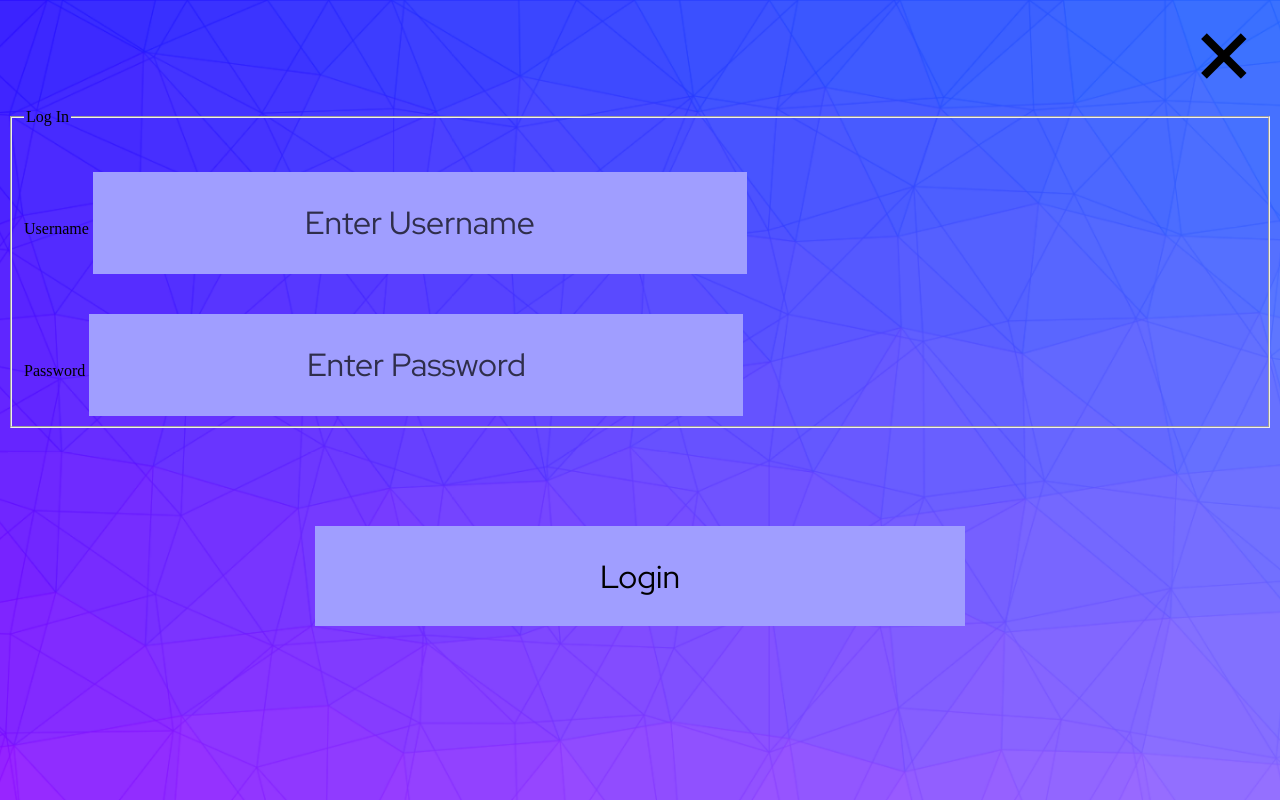
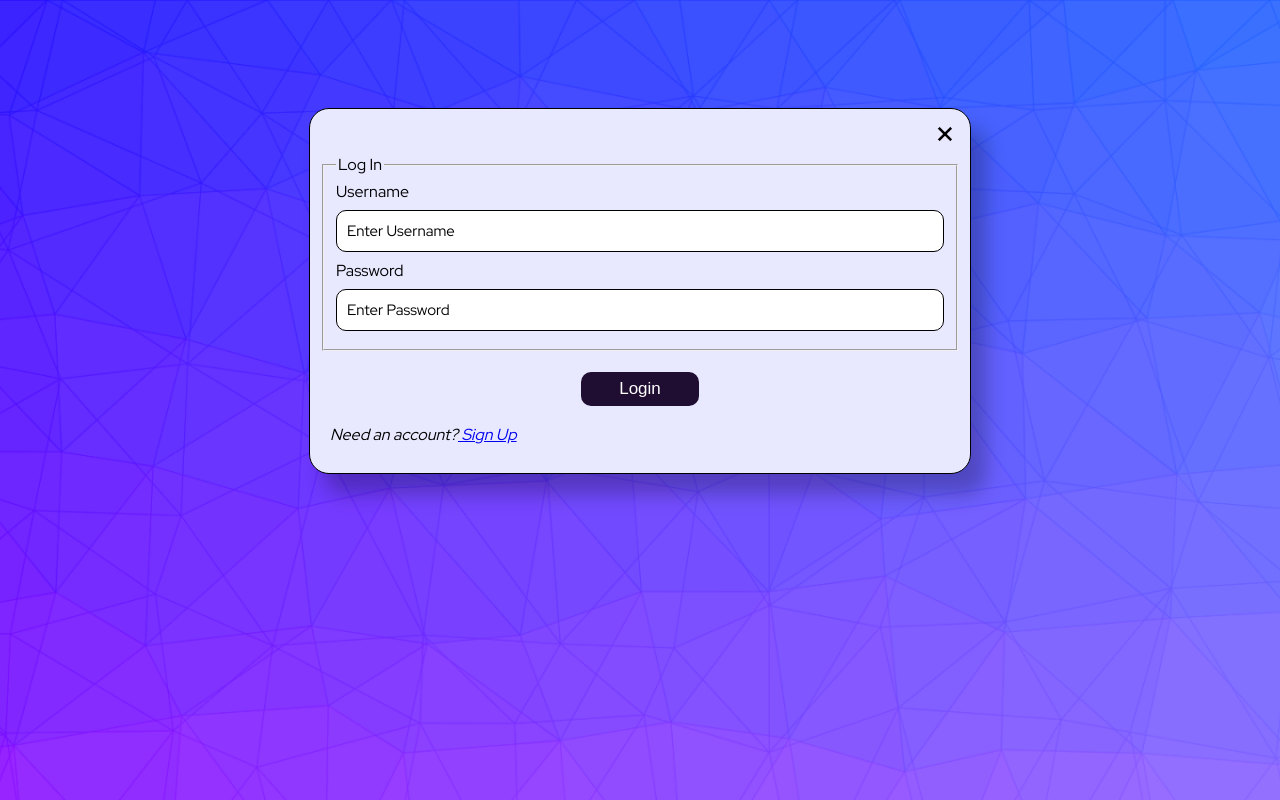
Before and after one commit to TurtleNinja/error404-mood-not-found, a Flask app: page /login in a window 1280 px wide. Run offline with Flask 2, Linux system fonts and the light colour scheme; some web fonts are replaced.

Commit message:
edit login styling and graph

```diff
--- a/flaskr/app.py
+++ b/flaskr/app.py
@@ -70,15 +70,12 @@ def mood_rate():
     if request.method == 'POST':
         rating = request.form['rating']
         journal = request.form['entrytext']
-        # print("journal", journal)
-        print("split text", journal.split('\n'))
+
         title = journal.split('\n')[0]
         entryList = journal.split('\n')[1:]
         entry = ""
         entry = entry.join(entryList)
         new_entry = Entry(mood_rate=rating, title=title, journal=entry)
-        print("title", type(new_entry.title))
-        print("entry", new_entry.journal)
 
         # add to database
         db.session.add(new_entry)
@@ -109,7 +106,7 @@ def edit(id):
 @app.route('/delete/<int:id>', methods=['POST', 'GET'])
 def delete(id):
     deleteEntry = Entry.query.get_or_404(id)
-    print("retrieved Entry: ", deleteEntry)
+
     db.session.delete(deleteEntry)
     db.session.commit()
     return redirect(url_for('mood_tracker'))
@@ -117,7 +114,7 @@ def delete(id):
 @app.route('/mood_tracker', methods=['POST', 'GET'])
 def mood_tracker():
     print("successful")
-    allEntries = Entry.query.filter_by(author_id='testing').order_by(Entry.date.desc()).all()
+    allEntries = Entry.query.filter_by(author_id = "testing").order_by(Entry.id.desc()).all()
     print("Stored Entries ", allEntries)
     return render_template("moodtracker.html", entryData=allEntries)
 
@@ -133,12 +130,13 @@ def get_data():
         # rating for y-axis
         data = data.mood_rate
         rateList.append(data)
-    # dict = {'Date': dateList,
-    #        'Rating': rateList}
-    # df = pd.DataFrame(dict)
-    # df.groupby([df['Date'].dt.date]).mean()
-    # print(df)
-    return jsonify({'mood':json.dumps({'data':rateList, 'labels':dateList})})
+
+    # get only last 7 recent date and rating to display on chart
+    recentDateList = dateList[-7:]
+    print(recentDateList)
+    recentRatings = rateList[-7:]
+    print(recentRatings)
+    return jsonify({'mood':json.dumps({'data':recentRatings, 'labels':recentDateList})})
 
 
 @app.route('/mood_randomizer_home')
--- a/flaskr/static/SignUpPage.css
+++ b/flaskr/static/signuplogin.css
@@ -1,12 +1,4 @@
-html, body {
-    background-image: url("img/bg.png");
-    background-attachment: fixed;
-    background-size: cover;
-    padding: 10px 10px;
-    font-family: 'Red Hat Display', sans-serif !important;
-}
-
-.signup_container {
+.login_container, .signup_container {
     background-color: #E8E8FF;
     width: 50vw;
     display: block;
@@ -18,6 +10,7 @@ html, body {
     border-radius: 20px;
     padding: 10px;
 }
+
 .close_btn {
     width: 30px;
     height: 30px;
@@ -44,19 +37,6 @@ html, body {
     color: #000000;
 }
 
-.center {
-    text-align: center;
-}
-.black_btn {
-    padding: 7px 3vw;
-    border-radius: 10px;
-    outline: none;
-    border: 0;
-    background: #200E32;
-    color: white;
-    font-size: 17px;
-}
-
 .indent {
     padding: 2px 10px;
 }
--- a/flaskr/templates/LogInPage.html
+++ b/flaskr/templates/LogInPage.html
@@ -3,9 +3,12 @@
     <head>
         <meta charset="utf-8">
         <meta name="viewport" content="width=device-width, initial-scale=1, shrink-to-fit=no">
-        <link href="https://fonts.googleapis.com/css2?family=Red+Hat+Display&display=swap" rel="stylesheet">
+        <link href="https://fonts.googleapis.com/css?family=Red+Hat+Display:400,700&display=swap" rel="stylesheet">
 
-        <link href="../static/LogInPage.css" rel="stylesheet" type="text/css">
+        <script src="https://ajax.googleapis.com/ajax/libs/jquery/3.5.1/jquery.min.js"></script>
+        <link href="../static/style.css" rel="stylesheet">
+        <link href="../static/signuplogin.css" rel="stylesheet">
+        <script src="../static/scripts/linking.js"></script>
 
         <title>
             Log In
@@ -73,6 +76,9 @@
                 <div class="center">
                     {{ form.submit(class_="black_btn") }}
                 </div>
+                <div class="indent">
+                    <p class="italicize">Need an account?<a href="{{ url_for('signup') }}"> Sign Up</a></p>
+                </div>
             </form>
         </div>
 
--- a/flaskr/templates/SignUpPage.html
+++ b/flaskr/templates/SignUpPage.html
@@ -7,7 +7,7 @@
 
       <script src="https://ajax.googleapis.com/ajax/libs/jquery/3.5.1/jquery.min.js"></script>
       <link href="../static/style.css" rel="stylesheet">
-      <link href="../static/SignUpPage.css" rel="stylesheet">
+      <link href="../static/signuplogin.css" rel="stylesheet">
       <script src="../static/scripts/linking.js"></script>
 
         <title>
```
Also changed, not shown: app.db.
